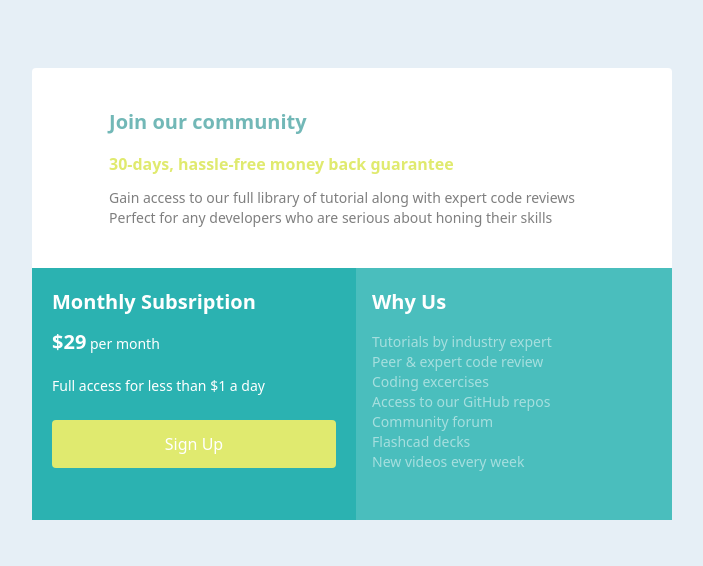
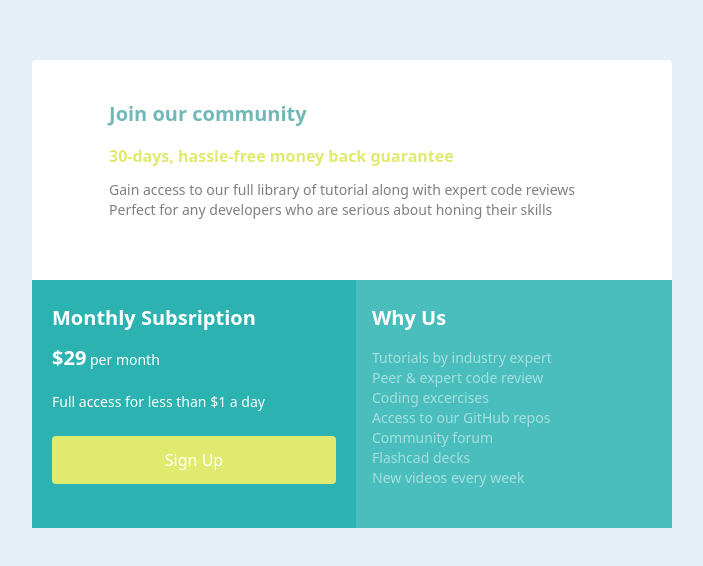
Before and after one commit to General090/Price-grid, a website: page index.html in a window 1280 px wide. Shown: the part 106-672 px from the top of the page, without its empty margins (288-991 px from the left). Drawn offline with Linux system fonts and the light colour scheme.

Commit message:
price-grid

```diff
--- a/index.html
+++ b/index.html
@@ -15,24 +15,24 @@
       <p class="text-sm opacity-50  lg:pb-5">Perfect for any developers who are serious about honing their skills</p>
     </div>
 
-    <div class="flex mt-5 text-white w-full">
+    <div class="flex mt-5 text-white w-full sm:mt-10">
       <div class="bg-[#2bb2b1] px-8 pt-5 flex-1 sm:px-5">
-        <h1 class="font-bold text-xl mb-3">Monthly Subsription</h1>
+        <h1 class="font-bold text-xl mb-3 lg:pt-1">Monthly Subsription</h1>
         <p class="text-sm mb-3 sm:pb-4 lg:pb-2"><span class="font-bold text-2xl sm:text-xl">$29</span>  per month</p>
         <p class="mb-6 text-sm lg:mb-3 w-full">Full access for less than $1 a day</p>
         <button class="bg-[#e0ea6f] w-full h-12 rounded hover:bg-[#d8e54e] sm:mt-6 lg:mt-3">Sign Up</button>
       </div>
 
       <div class="bg-[#4abebd] pt-5 flex-1 pl-8 text-sm sm:px-4">
-        <h1 class="font-bold text-xl mb-3">Why Us</h1>
-        <div class="opacity-50 sm:pt-9 lg:pt-1">
+        <h1 class="font-bold text-xl mb-3 sm:mt-4 lg:mt-1">Why Us</h1>
+        <div class="opacity-50 sm:pt-3 lg:pt-1">
           <p>Tutorials by industry expert</p>
           <p>Peer & expert code review</p>
           <p>Coding excercises</p>
           <p>Access to our GitHub repos</p>
           <p>Community forum</p>
           <p>Flashcad decks</p>
-          <p class="pb-12">New videos every week</p>
+          <p class="pb-12 sm:pb-2 lg:pb-10">New videos every week</p>
         </div>
       </div>
     </div>
```
Also changed, not shown: output.css.
